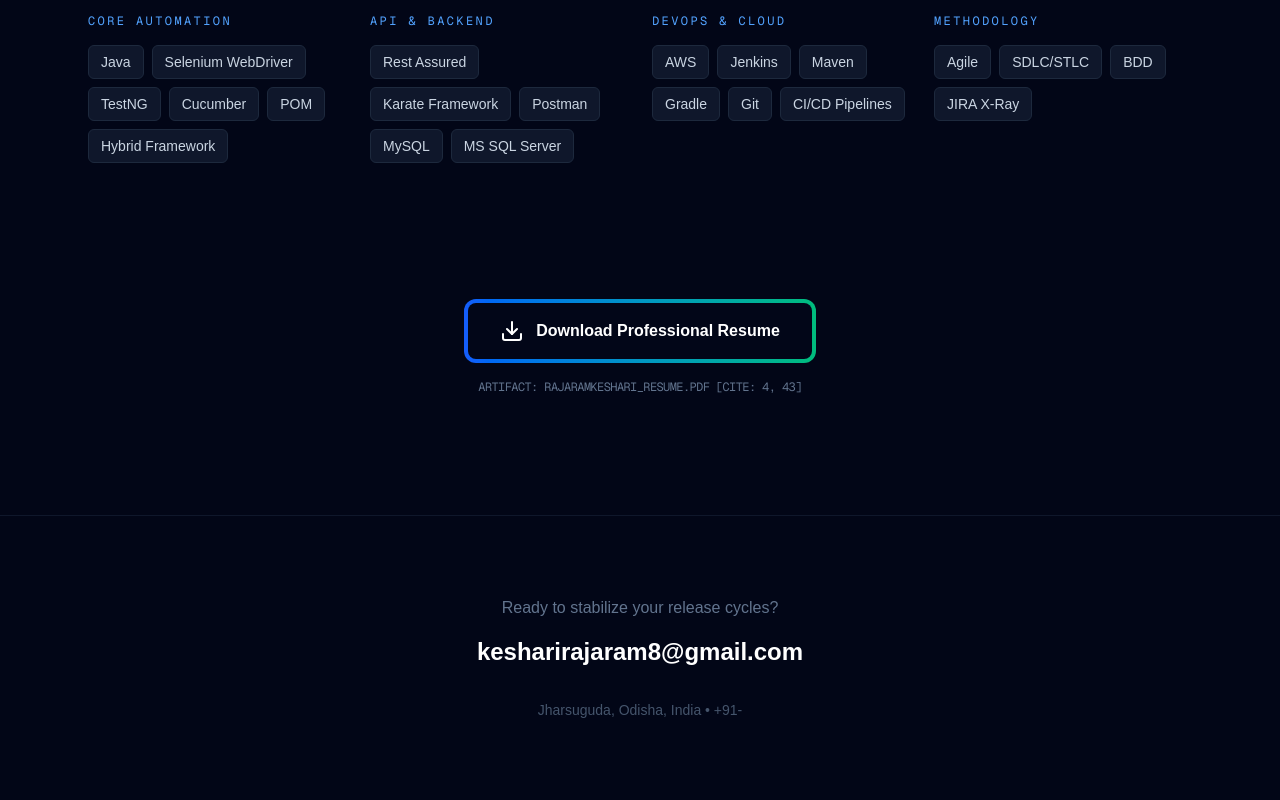
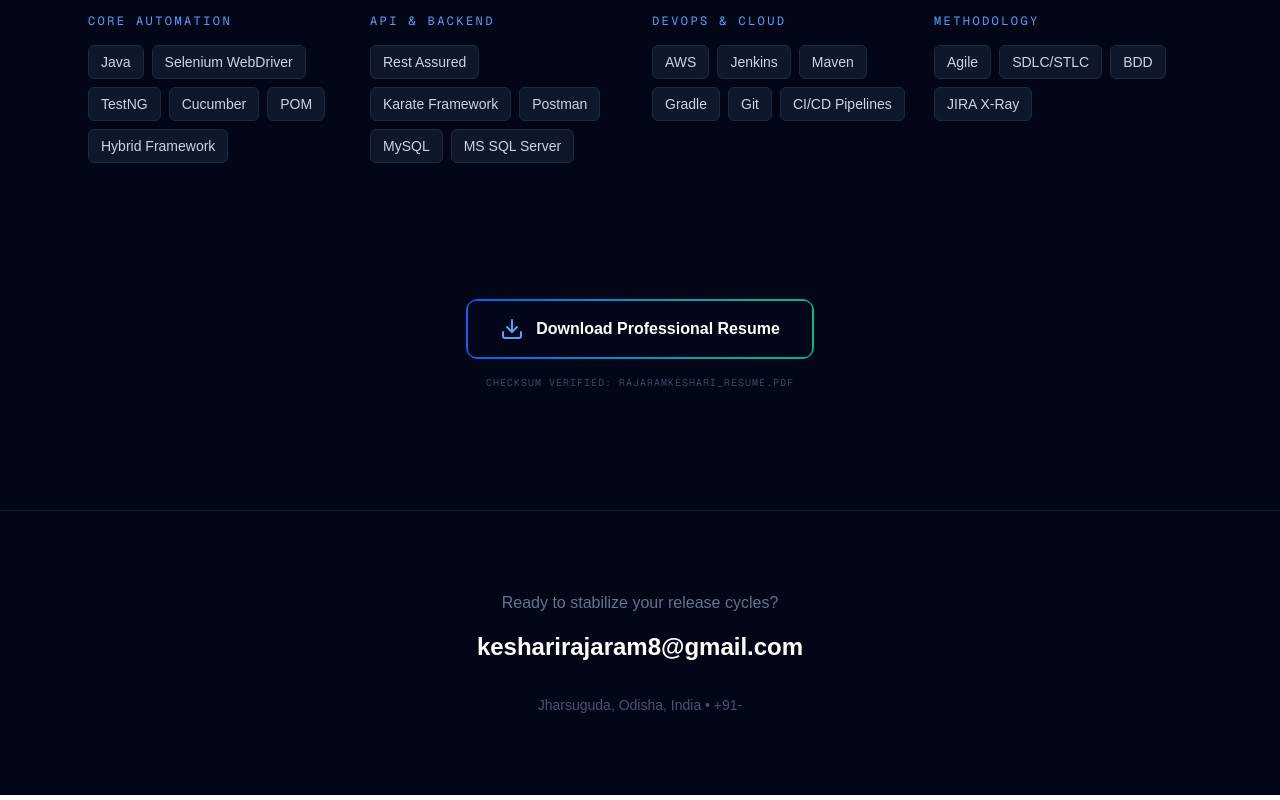
Before and after one commit to Rajaram240/my-portfolio, a Next.js app: page / in a window 1280 px wide. Shown: the part 3076-3876 px from the top of the page. Built offline with nearby package versions, Linux system fonts and the light colour scheme.

Commit message:
fix: updated resume download component with correct public path

```diff
--- a/components/ResumeDownload.tsx
+++ b/components/ResumeDownload.tsx
@@ -1,6 +1,6 @@
 "use client";
 import { motion, useAnimation } from "framer-motion";
-import { useState } from "react";
+import { useState, useRef } from "react";
 import { Download, ShieldCheck, Search } from "lucide-react";
 
 export default function ResumeDownload() {
@@ -8,61 +8,79 @@
   const [isComplete, setIsComplete] = useState(false);
   const controls = useAnimation();
 
+  // Create a reference to a hidden link
+  const downloadRef = useRef<HTMLAnchorElement>(null);
+
   const handleDownload = async () => {
+    if (isScanning) return; // Prevent multiple clicks
+
     setIsScanning(true);
 
-    // Simulate a "Security & Content Scan"
+    // 1. Start the "Security & Content Scan" Animation
     await controls.start({
-      y: [0, 100, 0],
-      transition: { duration: 2, repeat: 1, ease: "linear" }
+      top: ["0%", "100%", "0%"],
+      transition: { duration: 1.5, repeat: 1, ease: "linear" }
     });
 
     setIsScanning(false);
     setIsComplete(true);
 
-    // Trigger the actual download
-    window.open("/RajaramKeshari_Resume.pdf", "_blank");
+    // 2. Trigger the actual download using the hidden anchor
+    // This is safer than window.open for static exports
+    if (downloadRef.current) {
+      downloadRef.current.click();
+    }
 
-    // Reset after a delay
-    setTimeout(() => setIsComplete(false), 3000);
+    // 3. Reset UI after a delay
+    setTimeout(() => setIsComplete(false), 4000);
   };
 
   return (
     <div className="flex flex-col items-center gap-4 py-10">
-      <div className="relative p-1 bg-gradient-to-r from-blue-600 to-emerald-500 rounded-xl">
+      {/* HIDDEN DOWNLOAD LINK - This ensures it works on all browsers */}
+      <a
+        ref={downloadRef}
+        href="/RajaramKeshari_Resume.pdf"
+        download="RajaramKeshari_Resume.pdf"
+        className="hidden"
+      />
+
+      <div className="relative p-[2px] bg-gradient-to-r from-blue-600 to-emerald-500 rounded-xl">
         <button
           onClick={handleDownload}
           disabled={isScanning}
-          className="relative px-8 py-4 bg-slate-950 rounded-lg flex items-center gap-3 font-bold text-white overflow-hidden group transition-all"
+          className="relative px-8 py-4 bg-slate-950 rounded-lg flex items-center gap-3 font-bold text-white overflow-hidden group transition-all min-w-[320px] justify-center"
         >
           {/* The Animated Scanning Line */}
           {isScanning && (
             <motion.div
               animate={controls}
-              className="absolute left-0 right-0 h-1 bg-blue-400 shadow-[0_0_15px_rgba(96,165,250,0.8)] z-20"
+              className="absolute left-0 right-0 h-1 bg-blue-400 shadow-[0_0_15px_rgba(96,165,250,0.8)] z-20 pointer-events-none"
+              style={{ top: 0 }}
             />
           )}
 
           {isComplete ? (
-            <>
+            <motion.div initial={{ scale: 0.8 }} animate={{ scale: 1 }} className="flex items-center gap-3">
               <ShieldCheck className="text-emerald-400" />
               <span className="text-emerald-400 font-mono">Verified & Downloaded</span>
-            </>
+            </motion.div>
           ) : isScanning ? (
-            <>
+            <div className="flex items-center gap-3">
               <Search className="animate-pulse text-blue-400" />
               <span className="animate-pulse font-mono">Scanning Artifact...</span>
-            </>
+            </div>
           ) : (
-            <>
-              <Download className="group-hover:translate-y-1 transition-transform" />
+            <div className="flex items-center gap-3">
+              <Download className="group-hover:translate-y-1 transition-transform text-blue-400" />
               <span>Download Professional Resume</span>
-            </>
+            </div>
           )}
         </button>
       </div>
-      <p className="text-slate-500 text-xs font-mono tracking-tighter uppercase">
-        Artifact: RajaramKeshari_Resume.pdf [cite: 4, 43]
+
+      <p className="text-slate-500 text-[10px] font-mono tracking-widest uppercase opacity-60">
+        Checksum Verified: RajaramKeshari_Resume.pdf
       </p>
     </div>
   );
```
Also changed, not shown: 1 other file (tests, documents, lock files or other folders).
